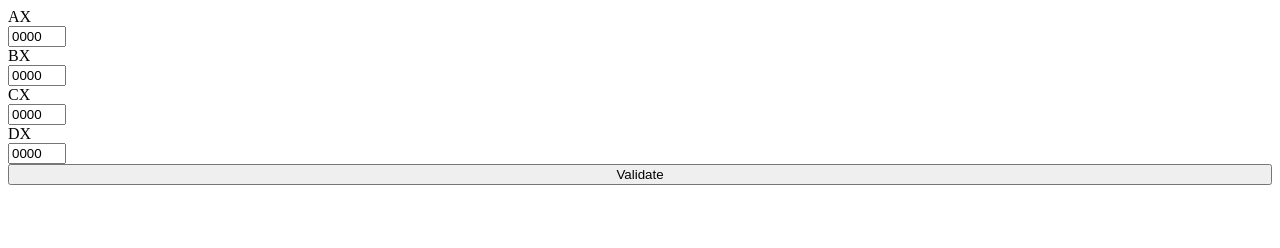
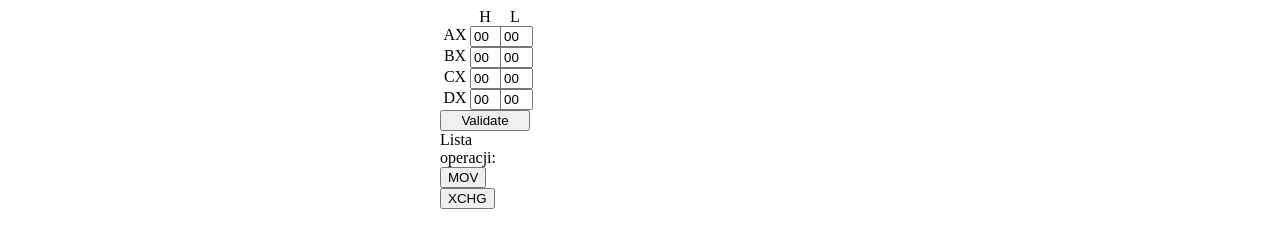
Before and after one commit to MayDayOne1/Emu8086, a plain HTML site: page index.html in a window 1280 px wide. Both pictures are taken after a click on the button "Validate". Drawn offline with Linux system fonts and the light colour scheme.

Commit message:
02. Grid, validation

```diff
--- a/index.html
+++ b/index.html
@@ -9,23 +9,56 @@
 </head>
 <body>
     <main>
-        <label for="ax">AX</label><input type="text" name="ax" class="reg" value="0000">
-        <label for="bx">BX</label><input type="text" name="bx" class="reg" value="0000">
-        <label for="cx">CX</label><input type="text" name="cx" class="reg" value="0000">
-        <label for="dx">DX</label><input type="text" name="dx" class="reg" value="0000">
-        <button onclick="hexvalidate()">Validate</button>
+        <span> </span>
+        <span>H</span>
+        <span>L</span>
+        <label for="ax">AX</label>
+        <input type="text" name="ah" class="reg" value="00">
+        <input type="text" name="al" class="reg" value="00">
+
+        <label for="bx">BX</label>
+        <input type="text" name="bh" class="reg" value="00">
+        <input type="text" name="bl" class="reg" value="00">
+
+        <label for="cx">CX</label>
+        <input type="text" name="ch" class="reg" value="00">
+        <input type="text" name="cl" class="reg" value="00">
+
+        <label for="dx">DX</label>
+        <input type="text" name="dh" class="reg" value="00">
+        <input type="text" name="dl" class="reg" value="00">
+
+        <button onclick="hexvalidate()" id="operation-btn" enabled>Validate</button>
+        <div id="ops">
+            Lista operacji:
+            <button class="op" onclick="mov()">MOV</button>
+            <button class="op" onclick="xchg()">XCHG</button>
+        </div>
     </main>
     <script>
-
-        let regs = ["ax", "bx", "cx", "dx"];
+        document.querySelector("#ops").style.setProperty("display", "none");
 
         // HEX VALIDATION
         function hexvalidate() {
-            let hexctrl = document.querySelectorAll(".reg").value;
-            console.log(hexctrl);
-            // let regExp = new RegExp(/^[0-9A-F]{1,4}$/i);
-            // if (!regExp.test(hexctrl))
-            //     alert('invalid');
+            let formdata = document.querySelectorAll(".reg");
+            let regArr = Array.from(formdata);
+            // console.log(regArr[0].value);
+
+            let regExp = new RegExp(/^[0-9A-F]{1,2}$/i);
+            for(let i = 0; i < regArr.length; i++) {
+                if (!regExp.test(regArr[i].value)) {
+                    // console.log(regArr[i].value);
+                    // document.querySelector("#operation-btn").innerHTML="ok";
+                    alert("Proszę wypełnić rejestry liczbami w systemie szesnastkowym - cyfry 0-9 i/lub znaki A-F");
+                } else {
+                    document.querySelector("#ops").style.setProperty("display", "block");
+                }
+            }
+        }
+
+        // MOV
+        function mov() {
+            alert('ok');
         }
 
     </script>
--- a/style.css
+++ b/style.css
@@ -1,8 +1,16 @@
 main {
-    display: flex;
-    flex-direction: column;
+    display: grid;
+    grid-template-columns: repeat(3, 30px);
+    width: 400px;
+    margin: 0 auto;
+    text-align: center;
 }
 
 main input {
-    width: 50px;
+    width: 25px;
+    margin: 0 auto;
 }
+
+#operation-btn {
+    grid-column: 1 / 4;
+}
```
